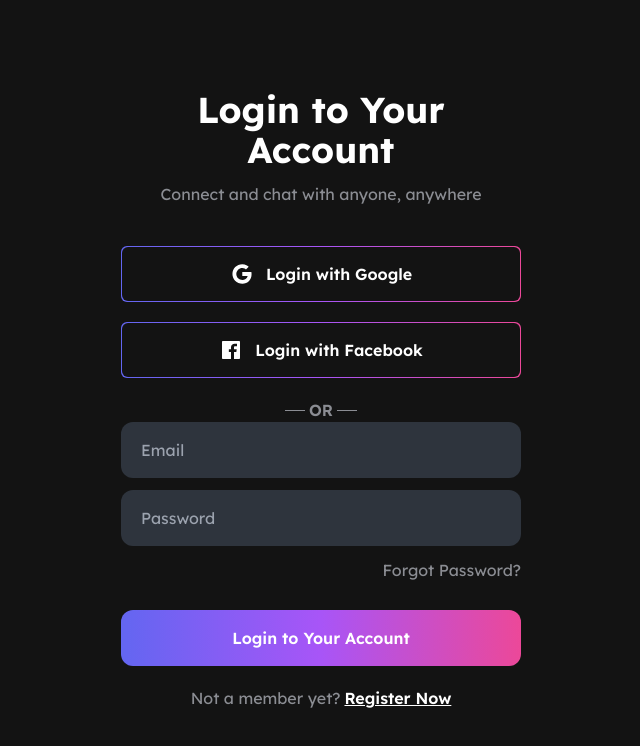
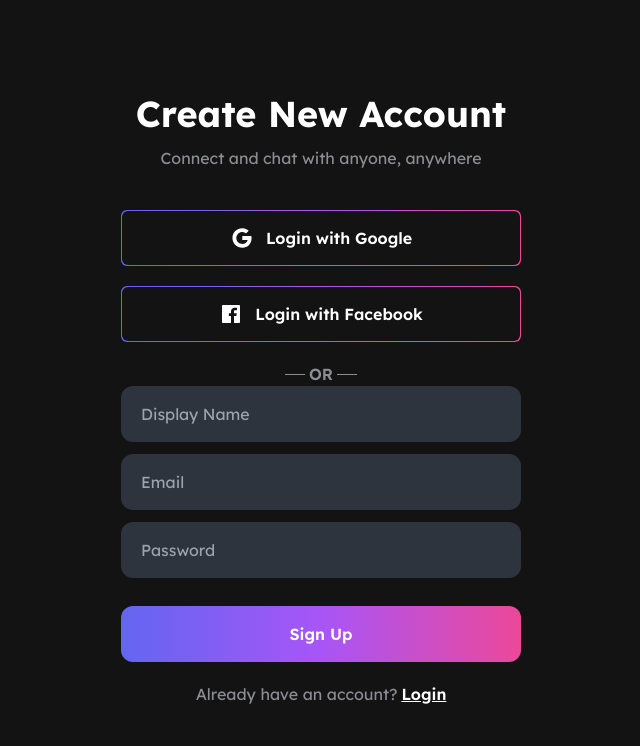
Before and after one commit to sha0urya/Chat-Karo, a Next.js app: page /register in a window 1280 px wide. Shown: the top 746 px of the page, without its empty margins (319-959 px from the left). Built offline with nearby package versions, Linux system fonts and the light colour scheme; no server answers.

Commit message:
pull fix

```diff
--- a/pages/register.js
+++ b/pages/register.js
@@ -1,45 +1,32 @@
 import Link from "next/link";
-import React, { useEffect, useState } from "react";
+import React, { useEffect } from "react";
 import { IoLogoGoogle, IoLogoFacebook } from "react-icons/io";
-import { auth, db } from "@/firebase/firebase";
 import {
-  signInWithEmailAndPassword,
   GoogleAuthProvider,
   FacebookAuthProvider,
   signInWithPopup,
-  sendPasswordResetEmail,
+  createUserWithEmailAndPassword,
+  updateProfile,
 } from "firebase/auth";
 import { useAuth } from "@/context/authContext";
 import { useRouter } from "next/router";
-import ToastMessage from "@/components/ToastMessage";
-import { toast } from "react-toastify";
+import { doc, setDoc } from "firebase/firestore";
+import { profileColors } from "@/utils/constants";
 import Loader from "@/components/Loader";
 
 const gProvider = new GoogleAuthProvider();
 const fProvider = new FacebookAuthProvider();
 
-const Login = () => {
+const Register = () => {
   const router = useRouter();
   const { currentUser, isLoading } = useAuth();
-  const [email, setEmail] = useState("");
 
   useEffect(() => {
     if (!isLoading && currentUser) {
-      // it means user logged in
+      // it means the user is logged in
       router.push("/");
     }
   }, [currentUser, isLoading]);
-
-  const handleSumbit = async (e) => {
-    e.preventDefault();
-    const email = e.target[0].value;
-    const password = e.target[1].value;
-    try {
-      await signInWithEmailAndPassword(auth, email, password);
-    } catch (error) {
-      console.error(error);
-    }
-  };
 
   const signInWithGoogle = async () => {
     try {
@@ -57,21 +44,34 @@ const Login = () => {
     }
   };
 
-  const resetPassword = async () => {
+  const handleSumbit = async (e) => {
+    e.preventDefault();
+    const displayName = e.target[0].value;
+    const email = e.target[1].value;
+    const password = e.target[2].value;
+    const colorIndex = Math.floor(Math.random() * profileColors.length);
+
     try {
-      toast.promise(
-        async () => {
-          await sendPasswordResetEmail(auth, email);
-        },
-        {
-          pending: "Generating reset link",
-          success: "Reset email sent to your registered email id.",
-          error: "You may have entered the wrong email id!",
-        },
-        {
-          autoClose: 5000,
-        }
+      const { user } = await createUserWithEmailAndPassword(
+        auth,
+        email,
+        password
       );
+
+      await setDoc(doc(db, "users", user.uid), {
+        uid: user.uid,
+        displayName,
+        email,
+        color: profileColors[colorIndex],
+      });
+
+      await setDoc(doc(db, "userChats", user.uid), {});
+
+      await updateProfile(user, {
+        displayName,
+      });
+
+      router.push("/");
     } catch (error) {
       console.error(error);
     }
@@ -81,10 +81,9 @@ const Login = () => {
     <Loader />
   ) : (
     <div className="flex justify-center items-center min-h-screen bg-c1">
-      <ToastMessage />
-      <div className="flex items-center flex-col w-full max-w-md p-6">
+      <div className="flex flex-col items-center max-w-md w-full p-6">
         <div className="text-center">
-          <div className="text-4xl font-bold">Login to Your Account</div>
+          <div className="text-4xl font-bold">Create New Account</div>
           <div className="mt-3 text-c3">
             Connect and chat with anyone, anywhere
           </div>
@@ -125,11 +124,16 @@ const Login = () => {
           className="flex flex-col items-center gap-3 w-full"
         >
           <input
+            type="text"
+            placeholder="Display Name"
+            className="w-full h-14 bg-c5 rounded-xl outline-none border-none px-5 text-c3"
+            autoComplete="off"
+          />
+          <input
             type="email"
             placeholder="Email"
             className="w-full h-14 bg-c5 rounded-xl outline-none border-none px-5 text-c3"
             autoComplete="off"
-            onChange={(e) => setEmail(e.target.value)}
           />
           <input
             type="password"
@@ -137,23 +141,19 @@ const Login = () => {
             className="w-full h-14 bg-c5 rounded-xl outline-none border-none px-5 text-c3"
             autoComplete="off"
           />
-          <div className="text-right w-full text-c3">
-            <span className="cursor-pointer" onClick={resetPassword}>
-              Forgot Password?
-            </span>
-          </div>
+
           <button className="mt-4 w-full h-14 rounded-xl outline-none text-base font-semibold bg-gradient-to-r from-indigo-500 via-purple-500 to-pink-500">
-            Login to Your Account
+            Sign Up
           </button>
         </form>
 
         <div className="flex justify-center gap-1 text-c3 mt-5">
-          <span>Not a member yet?</span>
+          <span>Already have an account?</span>
           <Link
-            href="/register"
+            href="/login"
             className="font-semibold text-white underline cursor-pointer"
           >
-            Register Now
+            Login
           </Link>
         </div>
       </div>
@@ -161,4 +161,4 @@ const Login = () => {
   );
 };
 
-export default Login;
+export default Register;
```
